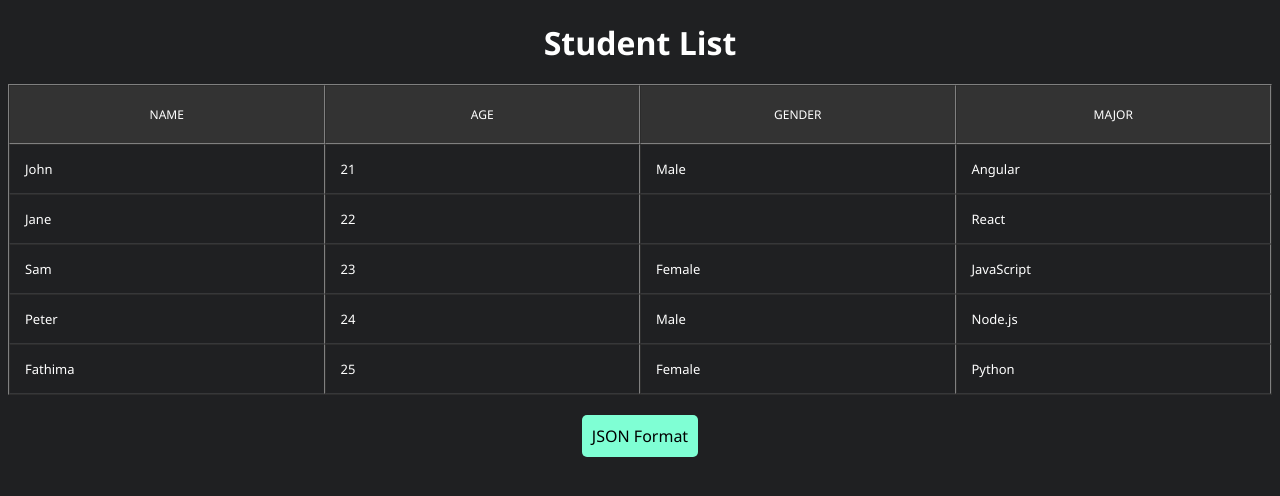
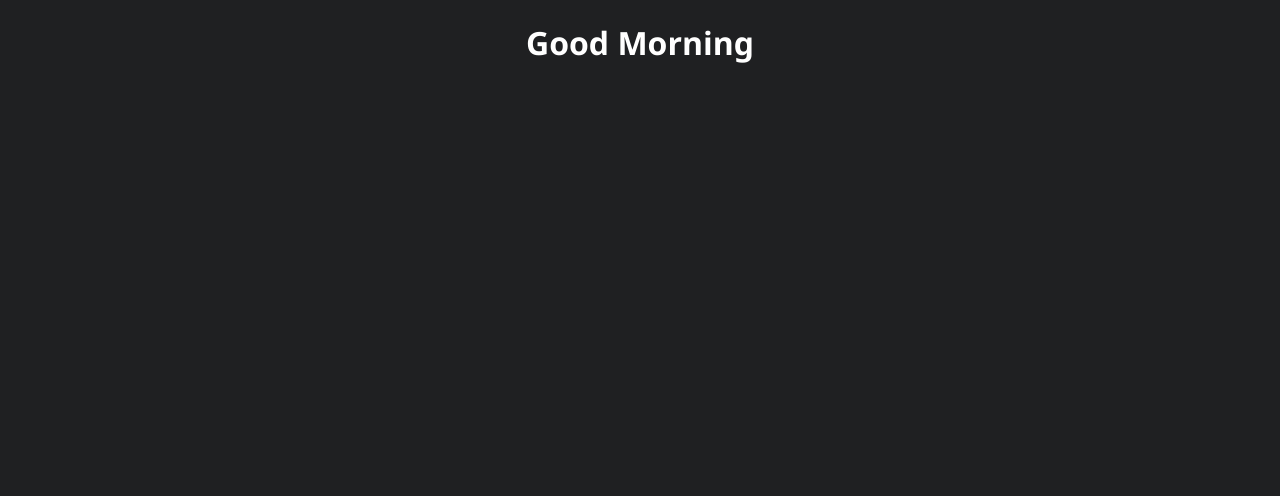
Before and after one commit to arshadahamed/Angular19-Practice, an Angular app: page / in a window 1280 px wide. Shown: the top 496 px of the page. Built offline with nearby package versions, Linux system fonts and the light colour scheme.

Commit message:
Created a Custom Pipes for appendText

```diff
--- a/src/app/app.component.html
+++ b/src/app/app.component.html
@@ -320,7 +320,7 @@ calc() }"></ng-container> -->
 <h2 style="text-align: center;">Product ID: {{ 110.6789 | number:"3.2-2"}}</h2> -->
 
 
-<h1>Student List</h1>
+<!-- <h1>Student List</h1>
 <table border="1" cellspacing="0">
   <thead>
     <tr>
@@ -345,3 +345,6 @@ calc() }"></ng-container> -->
   <h2>JSON Format</h2>
   <pre>{{ students | json | titlecase }}</pre>
 </div>
+<h2 style="text-align: center;">{{ 110.6789 | number:"3.2-2" | currency:"USD"}}</h2> -->
+
+<h1 style="text-align:center;">{{'Good' | appendText:" Morning"}}</h1>
--- a/src/app/app.component.ts
+++ b/src/app/app.component.ts
@@ -4,11 +4,12 @@ import { FormsModule } from '@angular/forms';
 import { CommonModule } from '@angular/common';
 import { TestComponent } from './test/test.component';
 import { HighlightElementDirective } from './highlight-element.directive';
+import { AppendTextPipe } from './append-text.pipe';
 
 @Component({
   selector: 'app-root',
   standalone: true,
-  imports: [FormsModule, CommonModule],
+  imports: [FormsModule, CommonModule, AppendTextPipe],
   templateUrl: './app.component.html',
   styleUrl: './app.component.css'
 })
@@ -253,35 +254,36 @@ export class AppComponent {
 
 //
 
-showJson: boolean = false;
-students =[
-  {name: 'John', age:21, gender: "Male", major: 'Angular'},
-  {
-    name: 'Jane',
-    age: 22,
-    genger:"Male",
-    major: 'React'
-  },
-  {
-    name: 'Sam',
-    age: 23,
-    gender:"Female",
-    major: 'JavaScript'
-  },
-  {
-    name: 'Peter',
-    age: 24,
-    gender:"Male",
-    major: 'Node.js'
-  },
-  {
-    name: 'Fathima',
-    age: 25,
-    gender:"Female",
-    major: 'Python'
-  }
-];
-toggleJson(){
-  this.showJson = !this.showJson;
+// showJson: boolean = false;
+// students =[
+//   {name: 'John', age:21, gender: "Male", major: 'Angular'},
+//   {
+//     name: 'Jane',
+//     age: 22,
+//     genger:"Male",
+//     major: 'React'
+//   },
+//   {
+//     name: 'Sam',
+//     age: 23,
+//     gender:"Female",
+//     major: 'JavaScript'
+//   },
+//   {
+//     name: 'Peter',
+//     age: 24,
+//     gender:"Male",
+//     major: 'Node.js'
+//   },
+//   {
+//     name: 'Fathima',
+//     age: 25,
+//     gender:"Female",
+//     major: 'Python'
+//   }
+// ];
+// toggleJson(){
+//   this.showJson = !this.showJson;
+// }
+
 }
-}
--- /dev/null
+++ b/src/app/append-text.pipe.ts
@@ -0,0 +1,13 @@
+import { Pipe, PipeTransform } from '@angular/core';
+
+@Pipe({
+  name: 'appendText',
+  standalone: true
+})
+export class AppendTextPipe implements PipeTransform {
+
+  transform(value: string, suffixVal:string): unknown {
+    return value + suffixVal;
+  }
+
+}
```
Also changed, not shown: 1 other file (tests, documents, lock files or other folders).
